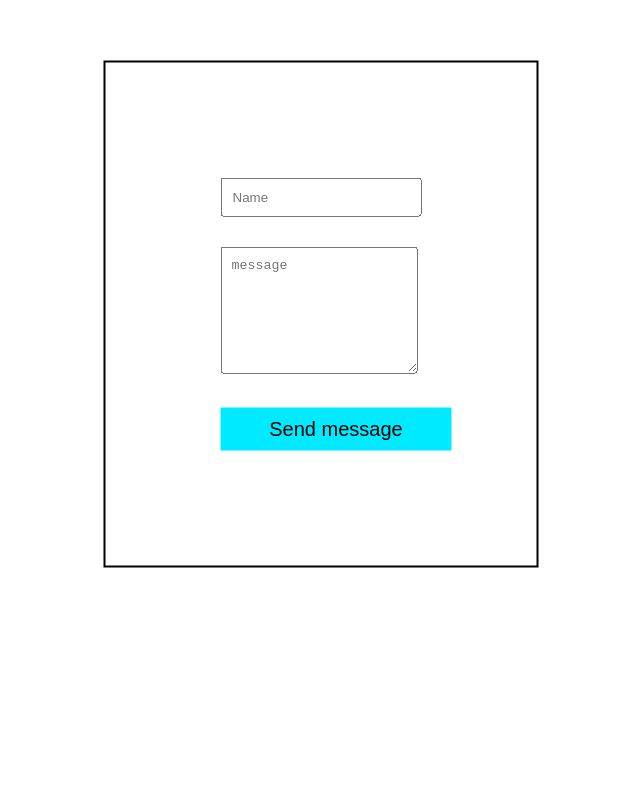
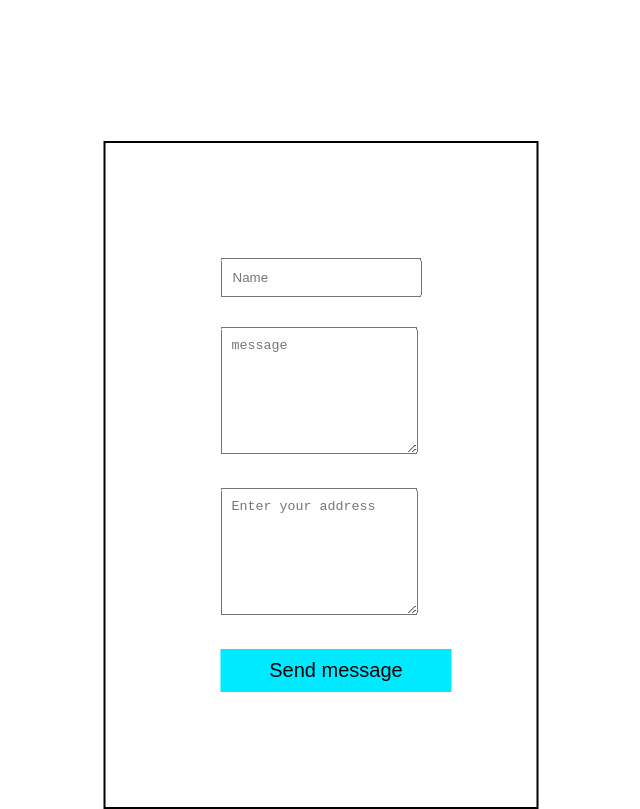
Before and after one commit to samp000/MailDemo, a plain HTML site: page index.html in a window 1280 px wide. Shown: the part 193-1002 px from the top of the page, without its empty margins (114-754 px from the left). Before the commit the page ends 800 px from the top, so only its background shows below. Drawn offline with Linux system fonts and the light colour scheme.

Commit message:
uypdadad

```diff
--- a/index.html
+++ b/index.html
@@ -21,6 +21,14 @@
               placeholder="message"
               rows="7"
             ></textarea>
+
+            <div class="field">
+              <textarea
+                name="Address"
+                id="Address"
+                placeholder="Enter your address"
+                rows="7"
+              ></textarea>
           </div>
         </div>
 
@@ -29,11 +37,3 @@
     </div>
   </body>
 </html>
-
-<!--
-
-      <input type="text" class="name" placeholder="Enter Name" /></br>
-      <input type="email" class="email" placeholder="Enter email" /></br>
-      <input type="submit" value="Send Form" id="btn">
-
- -->
```
